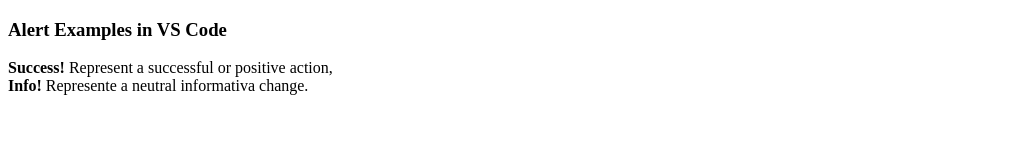
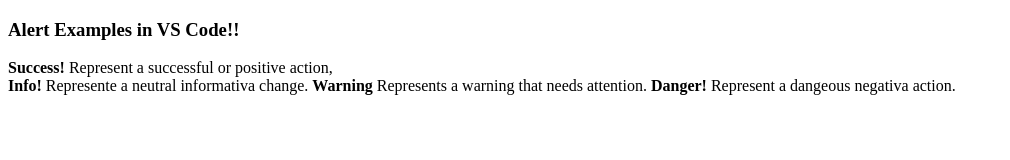
Before and after one commit to aldojuarez/GitProject, a plain HTML site: page index.html in a window 1280 px wide. Shown: the whole page, without its empty margins (0-1010 px from the left). Drawn offline with Linux system fonts and the light colour scheme.

Commit message:
Added Features

```diff
--- a/index.html
+++ b/index.html
@@ -6,8 +6,10 @@
     <title>Alert Examples</title>
 </head>
 <body>
-    <h3>Alert Examples in VS Code</h3>
+    <h3>Alert Examples in VS Code!!</h3>
     <strong>Success!</strong> Represent a successful or positive action,<br>
     <strong>Info!</strong> Represente a neutral informativa change.
+    <strong>Warning</strong> Represents a warning that needs attention.
+    <strong>Danger!</strong> Represent a dangeous negativa action.
 </body>
 </html>
```
